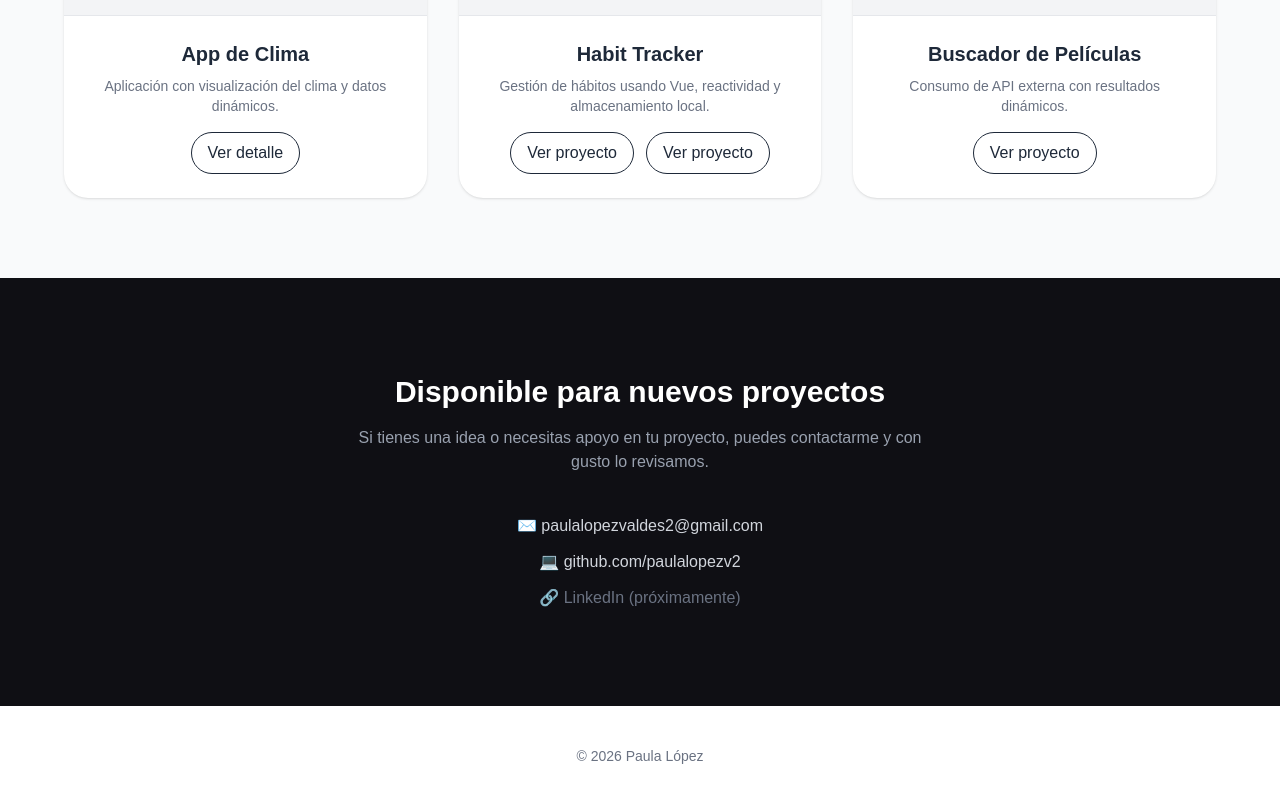
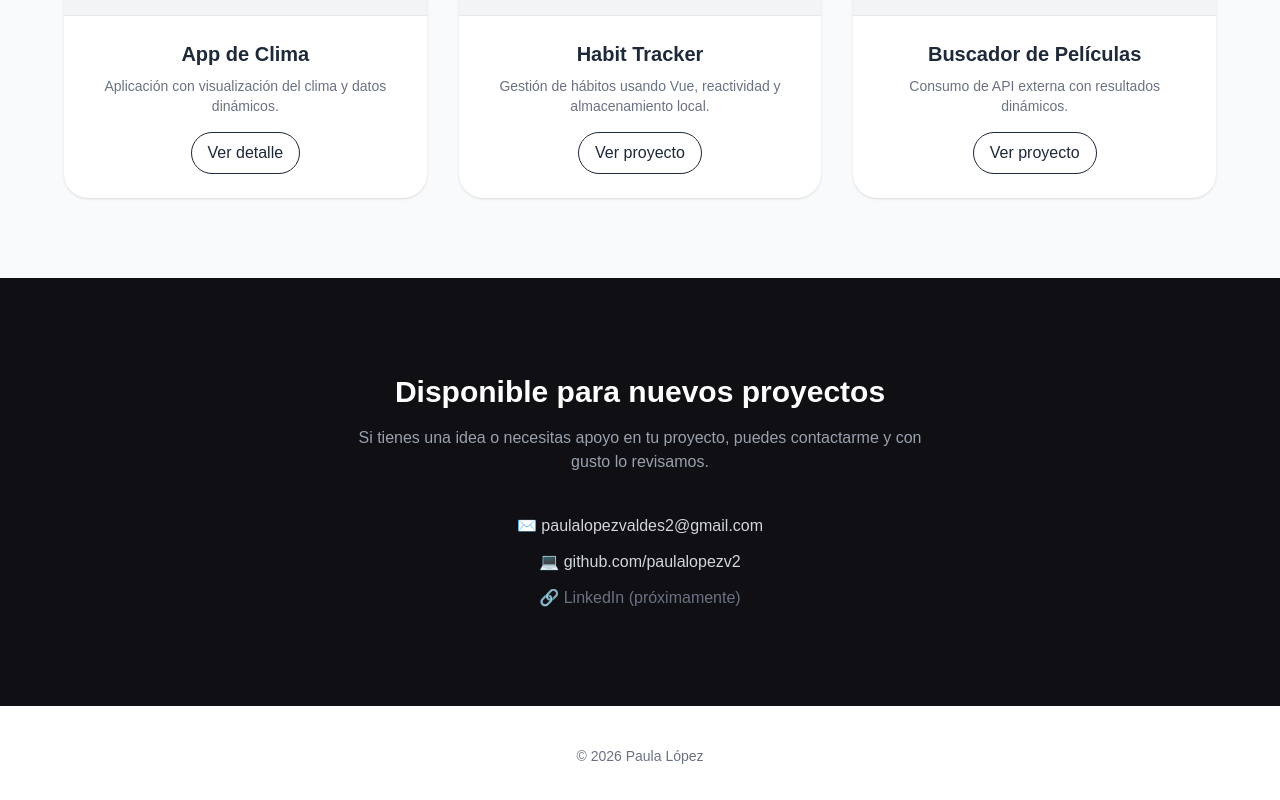
Before and after one commit to paulalopezv2/portafolio-m8-paula, a Vue app: page / in a window 1280 px wide. Shown: the part 1376-2176 px from the top of the page. Built offline with nearby package versions, Linux system fonts and the light colour scheme.

Commit message:
fix proyectos links

```diff
--- a/src/App.vue
+++ b/src/App.vue
@@ -90,7 +90,6 @@
           Gestión de hábitos usando Vue, reactividad y almacenamiento local.
         </p>
 
-            <div class="flex justify-center gap-3 flex-wrap">
         <a
           href="https://paulalopezv2.github.io/habit-tracker-paula/"
           target="_blank"
@@ -98,15 +97,6 @@
         >
           Ver proyecto
         </a>
-
-              <a
-                href="https://paulalopezv2.github.io/connect-movie/"
-                target="_blank"
-                class="border px-4 py-2 rounded-full hover:bg-black hover:text-white transition inline-block"
-              >
-                Ver proyecto
-              </a>
-            </div>
       </div>
     </article>
 
@@ -134,7 +124,6 @@
 
   </div>
 </section>
-
     <!-- CONTACTO -->
     <section id="contacto" class="py-24 px-6 bg-[#0f0f14] text-center">
       <h2 class="text-3xl font-semibold text-white mb-4">
```
Lines whose indentation alone changed are shown as unchanged.
